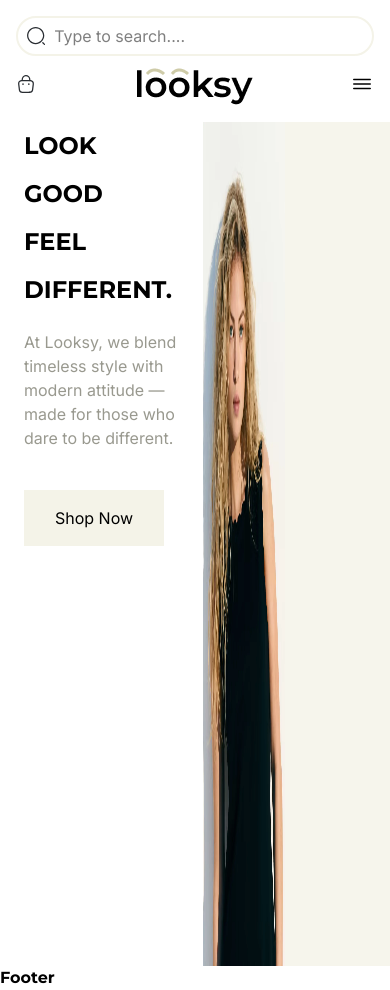
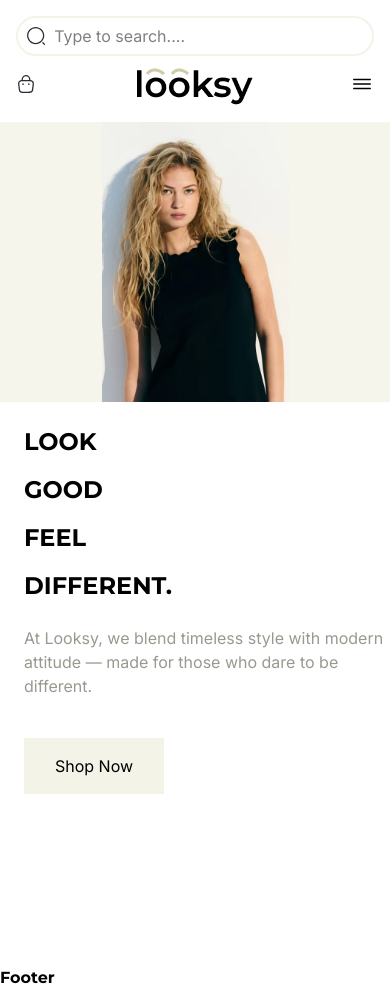
Before and after one commit to Mohamed-Sallam17/Looksy-Fashion, a React (Vite) app: page / in a window 390 px wide. Built offline with nearby package versions, Linux system fonts and the light colour scheme.

Commit message:
new edits

```diff
--- a/src/components/Hero.jsx
+++ b/src/components/Hero.jsx
@@ -4,7 +4,7 @@ import heroImg from '../assets/hero-img.webp'
 function Hero() {
   return (
     <section className="hero h-[100dvh]">
-      <div className="flex h-full gap-4">
+      <div className="flex flex-col-reverse lg:flex-row lg:h-full gap-4">
         <div className="hero__content flex-1 space-y-4 pl-6">
           <h2 className="text-2xl lg:text-5xl leading-[2em] ">
             LOOK <br />
@@ -19,9 +19,9 @@ function Hero() {
             <button className="text-bold"> Shop Now </button>
           </Link>
         </div>
-        <div className="hero__media flex-1 bg-[var(--bg-color)] pr-6">
-          <div className="hero_model h-full">
-            <img src={heroImg} alt="Hero Banner" className="w-[50%] h-full" />
+        <div className="hero__media flex-1 bg-[var(--bg-color)] lg:pr-6">
+          <div className="hero_model h-full px-2 lg:px-0">
+            <img src={heroImg} alt="Hero Banner" className="w-[50%] h-full m-auto lg:m-0" />
           </div>
         </div>
       </div>
```
